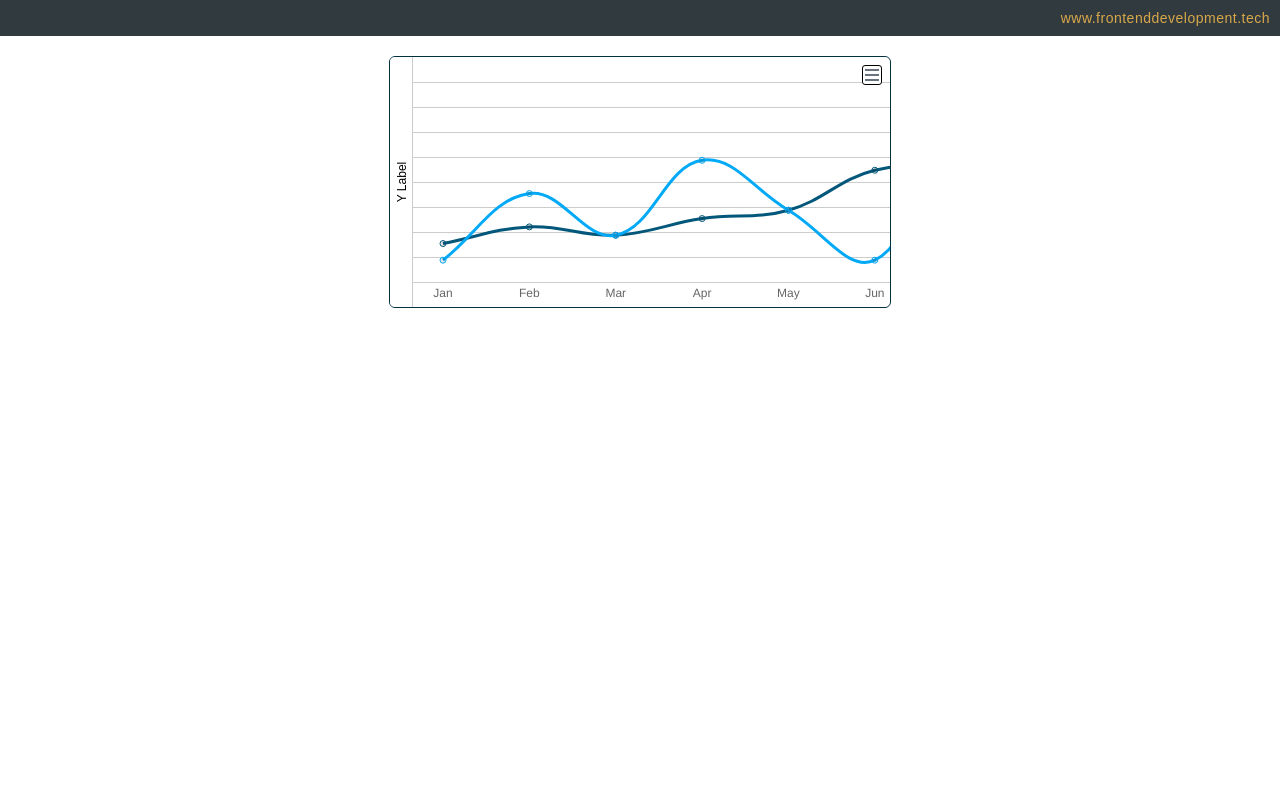
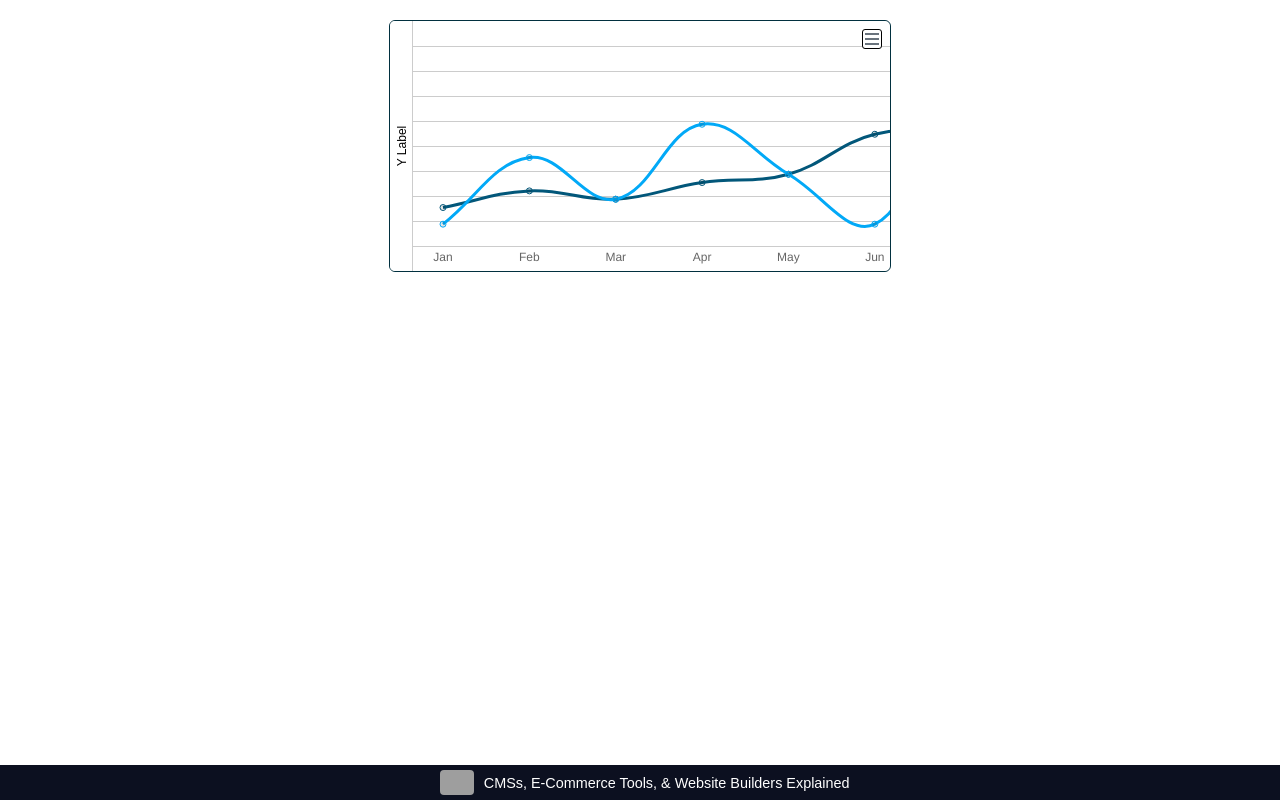
Before and after one commit to eastcoastdeveloper/chart-with-js, an Angular app: page / in a window 1280 px wide. Built offline with nearby package versions, Linux system fonts and the light colour scheme; grey boxes are pictures that could not be loaded.

Commit message:
2 files modified

```diff
--- a/src/index.html
+++ b/src/index.html
@@ -1,5 +1,63 @@
-<a class="website" href="https://frontenddevelopment.tech/" target="_blank"
-  >www.frontenddevelopment.tech</a
->
+<my-app>loading</my-app>
 
-<my-app>loading</my-app>
+<footer id="rotatingFooter"></footer>
+
+<!-- Footer -->
+<script>
+  const footer = document.getElementById('rotatingFooter');
+
+  const footerItems = [
+    {
+      img: 'https://webdevunlimited.tech/images/amazon-logo.png',
+      text: 'CMSs, E-Commerce Tools, & Website Builders Explained',
+      link: 'https://tinyurl.com/3m5hyrk5',
+    },
+    {
+      img: 'https://webdevunlimited.tech/images/favicon.png',
+      text: 'Web Dev Unlimited',
+      link: 'https://webdevunlimited.tech/',
+    },
+  ];
+
+  Object.assign(footer.style, {
+    position: 'fixed',
+    bottom: '0',
+    left: '0',
+    width: '100%',
+    background: '#0c1020',
+    color: '#fff',
+    textAlign: 'center',
+    padding: '5px',
+    display: 'flex',
+    alignItems: 'center',
+    justifyContent: 'center',
+    gap: '10px',
+    zIndex: '9999',
+    fontFamily: 'sans-serif',
+  });
+
+  const img = document.createElement('img');
+  img.style.height = '25px';
+  img.style.width = 'auto';
+  img.style.borderRadius = '4px';
+
+  const textLink = document.createElement('a');
+  textLink.style.color = '#fff';
+  textLink.style.textDecoration = 'none';
+  textLink.style.fontSize = '.9rem';
+
+  footer.appendChild(img);
+  footer.appendChild(textLink);
+
+  function showRandomItem() {
+    const item = footerItems[Math.floor(Math.random() * footerItems.length)];
+    img.src = item.img;
+    textLink.href = item.link;
+    textLink.textContent = item.text;
+    textLink.target = '_blank';
+    textLink.rel = 'noopener noreferrer';
+  }
+
+  showRandomItem();
+  setInterval(showRandomItem, 10000);
+</script>
--- a/src/styles.scss
+++ b/src/styles.scss
@@ -3,38 +3,22 @@ body {
   margin: 0;
   padding: 0;
 }
-.website {
-  font: normal 14px sans-serif;
-  letter-spacing: 0.5px;
-  display: block;
-  cursor: pointer;
-  background-color: #313b3f;
-  color: #d9a74a;
-  padding: 10px;
-  text-decoration: none;
-  text-align: right;
-}
-.dashboard-link {
-  font: normal 14px sans-serif;
-  position: fixed;
-  bottom: 0;
-  left: 0;
-  width: 100%;
-  background-color: lightgrey;
-  border-top: 1px solid black;
-  padding: 10px;
-}
-a {
-  text-decoration: none;
-  color: black;
-  font-style: italic;
-}
-.dashboard-link a:hover {
-  color: red;
-}
 
-@media screen and (max-width: 768px) {
-  .website {
-    display: none;
-  }
-}
+// .dashboard-link {
+//   font: normal 14px sans-serif;
+//   position: fixed;
+//   bottom: 0;
+//   left: 0;
+//   width: 100%;
+//   background-color: lightgrey;
+//   border-top: 1px solid black;
+//   padding: 10px;
+// }
+// a {
+//   text-decoration: none;
+//   color: black;
+//   font-style: italic;
+// }
+// .dashboard-link a:hover {
+//   color: red;
+// }
```
